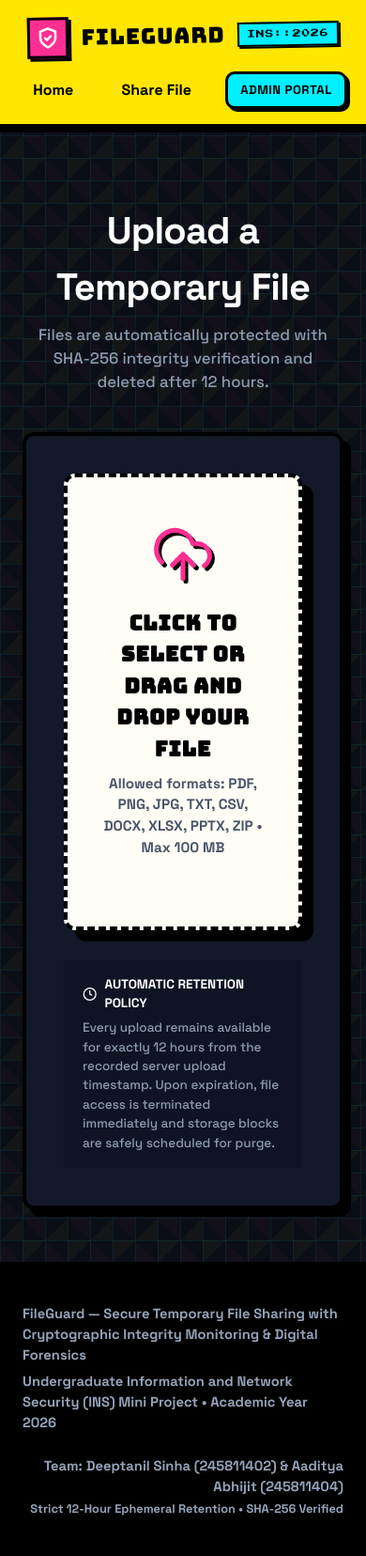
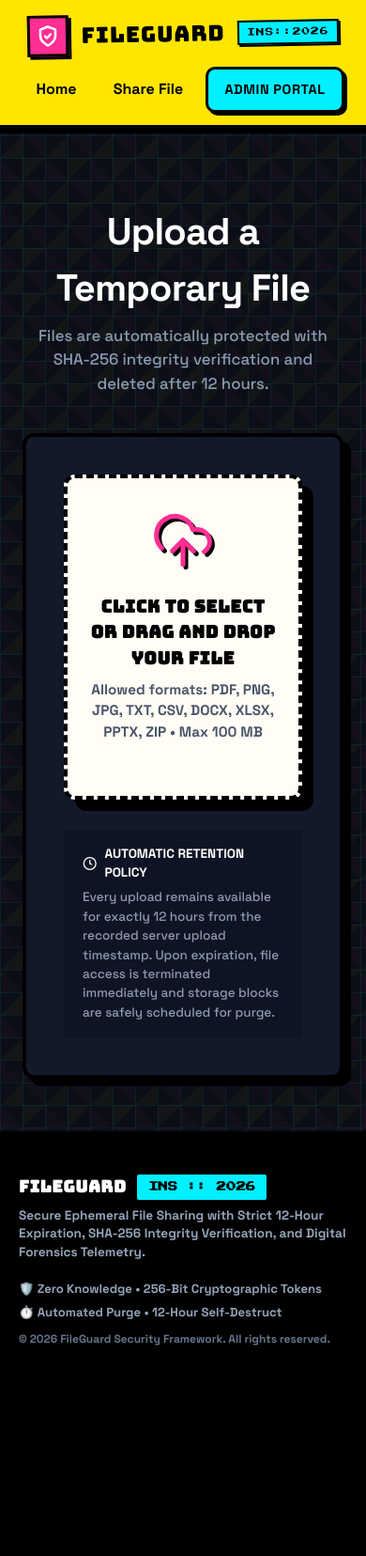
Before and after one commit to Deeptanil/FileGuard, a Flask app: page /upload in a window 390 px wide. Shown: the whole page at 94% size. After the commit the page ends 1432 px from the top, so only its background shows below. Run offline with Flask 3, Linux system fonts and the light colour scheme; data that the repository does not hold is empty.

Commit message:
Enhance security posture, redesign footer with year 2026, fix button color contrast, and optimize responsive breakpoints for phones and tablets

```diff
--- a/app/static/css/style.css
+++ b/app/static/css/style.css
@@ -153,7 +153,7 @@ body {
 }
 
 .nav-link:hover {
-  background: #FFFFFF;
+  background: var(--comic-yellow);
   border: 2px solid #000000;
   border-radius: 10px;
   box-shadow: 3px 3px 0px #000000;
@@ -757,24 +757,95 @@ body {
   gap: 1.5rem;
 }
 
-/* Responsive */
+/* Comprehensive Responsive Breakpoints (Phones, Tablets & Desktop) */
+@media (max-width: 992px) {
+  .hero-title {
+    font-size: 2.8rem;
+  }
+  .container {
+    padding-left: 1.25rem;
+    padding-right: 1.25rem;
+  }
+}
+
 @media (max-width: 768px) {
   .hero-title {
-    font-size: 2.4rem;
+    font-size: 2.1rem;
+    line-height: 1.15;
+  }
+  .hero-subtitle {
+    font-size: 1.05rem;
   }
   .nav-container {
     height: auto;
-    padding: 1rem 0;
+    padding: 0.85rem 1rem;
     flex-direction: column;
-    gap: 1rem;
+    gap: 0.85rem;
+  }
+  .nav-links {
+    width: 100%;
+    justify-content: center;
+    flex-wrap: wrap;
+    gap: 0.5rem;
   }
   .hero-actions {
     flex-direction: column;
+    gap: 0.75rem;
+  }
+  .hero-actions .btn {
+    width: 100%;
   }
   .stats-grid {
-    grid-template-columns: 1fr;
+    grid-template-columns: repeat(auto-fit, minmax(160px, 1fr));
+    gap: 1rem;
+  }
+  .stat-value {
+    font-size: 1.8rem;
   }
   .countdown-container {
-    flex-wrap: wrap;
+    gap: 0.5rem;
+    flex-wrap: nowrap;
+    justify-content: center;
+  }
+  .countdown-box {
+    min-width: 65px;
+    padding: 0.5rem 0.65rem;
+  }
+  .countdown-value {
+    font-size: 1.5rem;
+  }
+  .dropzone {
+    padding: 2rem 1.25rem;
+  }
+  .dropzone-title {
+    font-size: 1.15rem;
+  }
+  .footer-content {
+    flex-direction: column;
+    align-items: flex-start;
+    gap: 1.25rem;
   }
 }
+
+@media (max-width: 480px) {
+  .hero-title {
+    font-size: 1.7rem;
+  }
+  .btn {
+    padding: 0.65rem 1.1rem;
+    font-size: 0.9rem;
+  }
+  .card {
+    padding: 1.25rem;
+  }
+  .countdown-box {
+    min-width: 55px;
+    padding: 0.4rem 0.5rem;
+  }
+  .countdown-value {
+    font-size: 1.25rem;
+  }
+  .countdown-label {
+    font-size: 0.55rem;
+  }
+}
--- a/app/templates/base.html
+++ b/app/templates/base.html
@@ -70,15 +70,22 @@
   <!-- Footer -->
   <footer class="footer">
     <div class="container footer-content">
-      <div>
-        <strong>FileGuard</strong> — Secure Temporary File Sharing with Cryptographic Integrity Monitoring & Digital Forensics
-        <div style="margin-top:0.35rem; color: var(--text-dim);">
-          Undergraduate Information and Network Security (INS) Mini Project • Academic Year 2026
+      <div style="flex: 1; min-width: 260px;">
+        <div style="display: flex; align-items: center; gap: 0.6rem; margin-bottom: 0.35rem;">
+          <strong style="color: #FFFFFF; font-family: var(--font-display); font-size: 1.1rem; letter-spacing: 0.03em;">FILEGUARD</strong>
+          <span class="badge" style="background: var(--comic-cyan); color: #000; font-size: 0.65rem;">INS :: 2026</span>
         </div>
+        <p style="color: #94A3B8; font-size: 0.85rem; line-height: 1.4; margin: 0; max-width: 550px;">
+          Secure Ephemeral File Sharing with Strict 12-Hour Expiration, SHA-256 Integrity Verification, and Digital Forensics Telemetry.
+        </p>
       </div>
-      <div style="text-align: right; color: var(--text-dim);">
-        <div><strong>Team:</strong> Deeptanil Sinha (245811402) & Aaditya Abhijit (245811404)</div>
-        <div style="font-size: 0.8rem; margin-top: 0.2rem;">Strict 12-Hour Ephemeral Retention • SHA-256 Verified</div>
+
+      <div style="display: flex; flex-direction: column; align-items: flex-start; gap: 0.35rem; font-size: 0.82rem; color: #94A3B8; min-width: 220px;">
+        <div>🛡️ <strong>Zero Knowledge</strong> • 256-Bit Cryptographic Tokens</div>
+        <div>⏱️ <strong>Automated Purge</strong> • 12-Hour Self-Destruct</div>
+        <div style="color: #64748B; font-size: 0.75rem; margin-top: 0.25rem;">
+          © 2026 FileGuard Security Framework. All rights reserved.
+        </div>
       </div>
     </div>
   </footer>
--- a/app/templates/share.html
+++ b/app/templates/share.html
@@ -14,7 +14,7 @@
           <strong style="font-family: var(--font-display); font-size: 1rem;">FILE UPLOADED & SECURED!</strong>
           <span style="font-size: 0.9rem; margin-left: 0.5rem;">You can copy your link or scan the QR code below.</span>
         </div>
-        <button type="button" class="btn btn-primary btn-sm" onclick="copyToClipboard('{{ share_url }}', 'copy-top-btn')" id="copy-top-btn" style="background: #000; color: #FFF; font-size: 0.75rem; padding: 0.4rem 0.8rem;">
+        <button type="button" class="btn btn-secondary btn-sm" onclick="copyToClipboard('{{ share_url }}', 'copy-top-btn')" id="copy-top-btn" style="background: var(--comic-cyan); color: #000; font-size: 0.75rem; padding: 0.4rem 0.85rem; border: 2px solid #000; box-shadow: 2px 2px 0px #000;">
           COPY LINK
         </button>
       </div>
@@ -89,7 +89,7 @@
     <div style="display: flex; flex-direction: column; gap: 0.75rem; margin-bottom: 1.25rem;">
       <div style="display: flex; gap: 0.5rem; flex-wrap: wrap;">
         <input type="text" id="share-link-input" class="form-control" style="font-family: var(--font-mono); font-weight: 700; font-size: 0.95rem; flex: 1; min-width: 250px; background: #FFFFFF; color: #000000; border: 3px solid #000; padding: 0.75rem 1rem; border-radius: 4px; box-shadow: 3px 3px 0px #000; overflow-x: auto;" value="{{ share_url }}" readonly onclick="this.select();">
-        <button type="button" id="copy-btn" class="btn btn-secondary" onclick="copyToClipboard('{{ share_url }}', 'copy-btn')" style="padding: 0.75rem 1.75rem; font-size: 0.95rem; font-weight: 800; background: #000000; color: #FFFFFF; border: 3px solid #000000; box-shadow: 4px 4px 0px #FFFFFF;">
+        <button type="button" id="copy-btn" class="btn btn-primary" onclick="copyToClipboard('{{ share_url }}', 'copy-btn')" style="padding: 0.75rem 1.75rem; font-size: 0.95rem; font-weight: 800; background: var(--comic-pink); color: #FFFFFF; border: 3px solid #000000; box-shadow: 4px 4px 0px #000000;">
           <svg width="18" height="18" viewBox="0 0 24 24" fill="none" stroke="currentColor" stroke-width="2.5" style="vertical-align: middle; margin-right: 0.35rem;"><rect x="9" y="9" width="13" height="13" rx="2" ry="2"></rect><path d="M5 15H4a2 2 0 0 1-2-2V4a2 2 0 0 1 2-2h9a2 2 0 0 1 2 2v1"></path></svg>
           <span>COPY LINK</span>
         </button>
```
